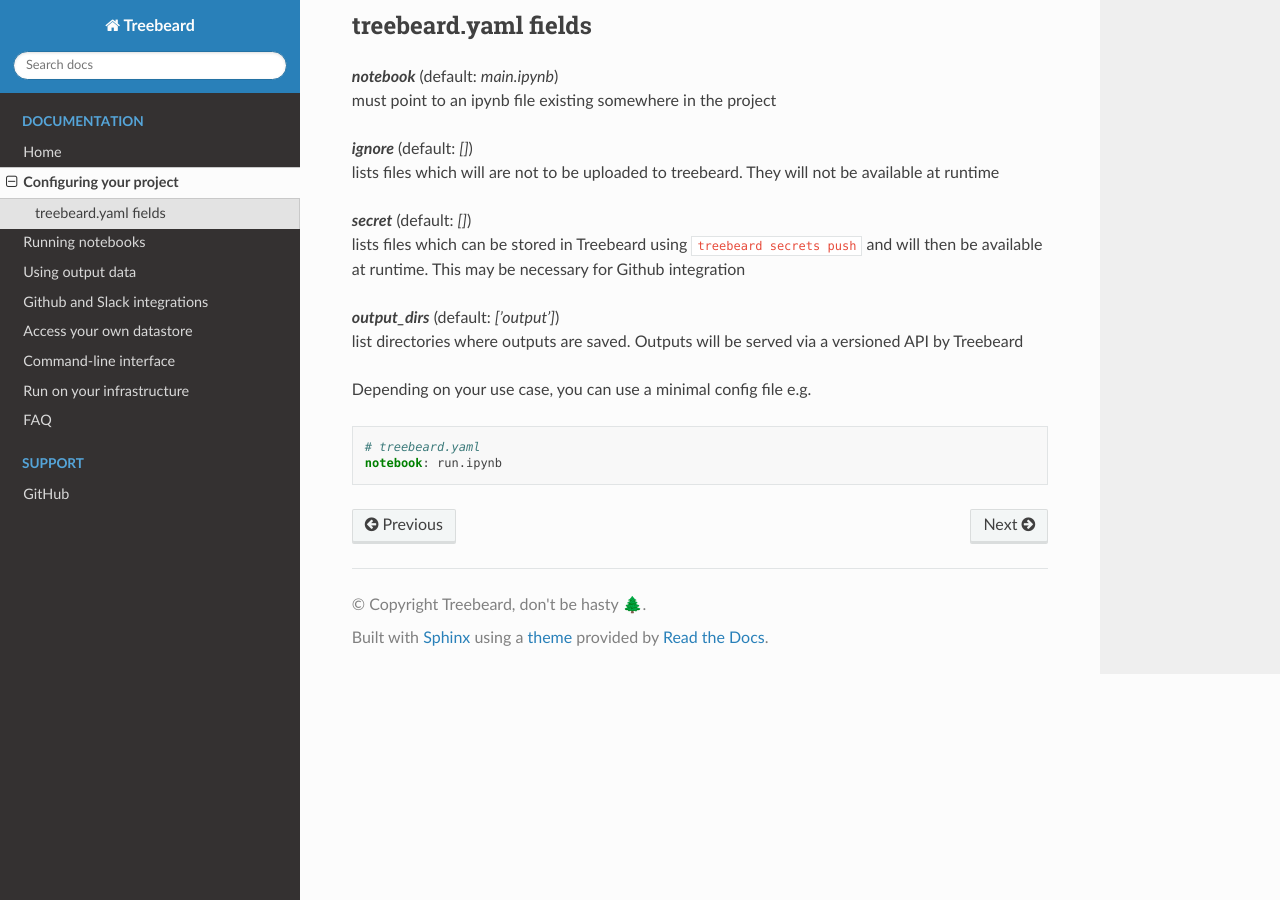
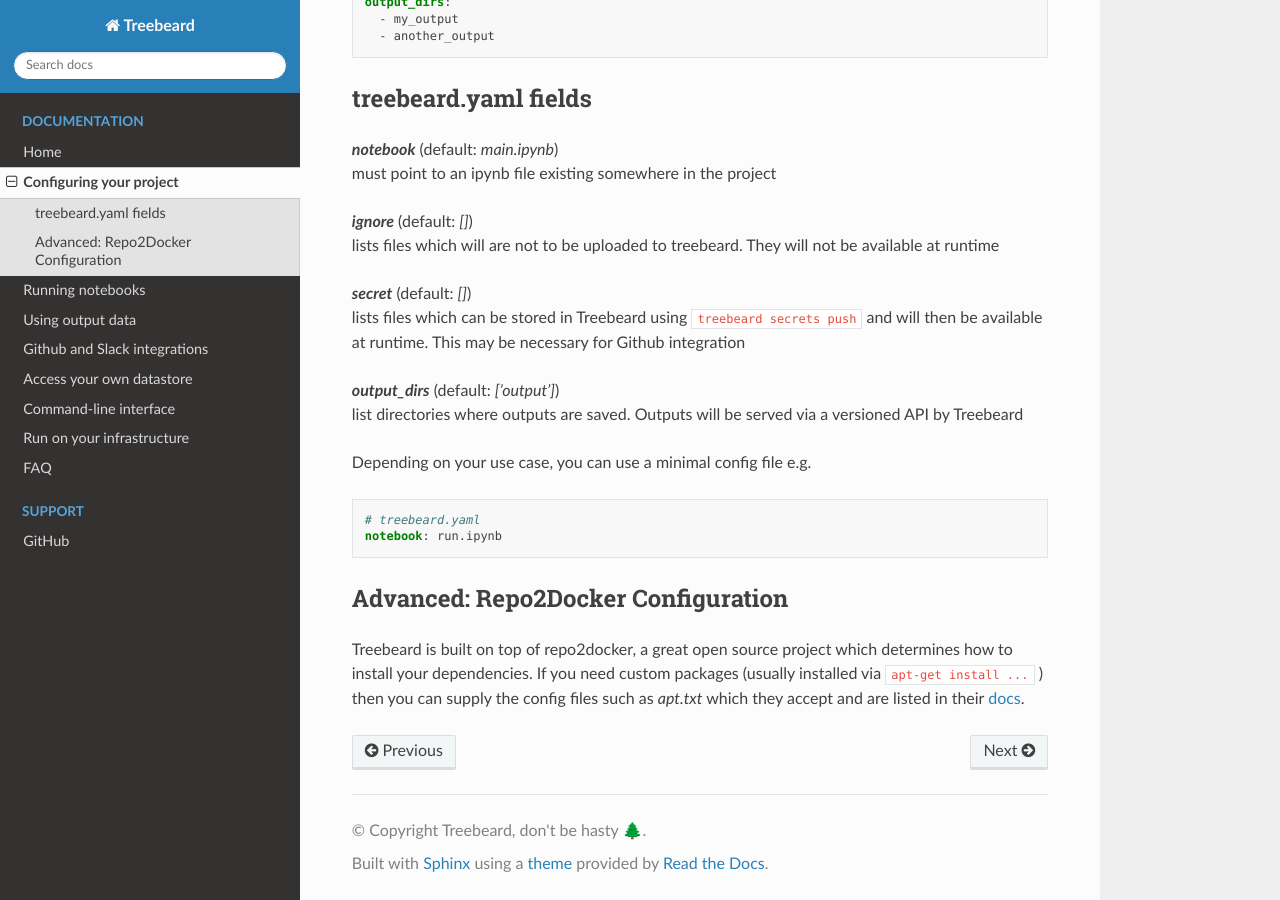
Before and after one commit to treebeardtech/nbmake-action, a Sphinx documentation site: the page built from docs/project_config.md, in a window 1280 px wide and 900 px high, scrolled down 845 px. Built offline with Sphinx 7.4.7 and the Read the Docs theme 2.0.0, drawn with Linux system fonts in a browser that asks for light colours; some of the changed text lies outside the part shown.

Commit message:
Update treebeard

````diff
--- a/docs/project_config.md
+++ b/docs/project_config.md
@@ -1,4 +1,6 @@
 # Configuring your project
+
+Note: Whichever form of dependency management you use, you will need to include `treebeard` as a dependency.
 
 Treebeard requires the directory which it is run in to contain:
 
@@ -60,3 +62,7 @@
 # treebeard.yaml
 notebook: run.ipynb
 ```
+
+## Advanced: Repo2Docker Configuration
+
+Treebeard is built on top of repo2docker, a great open source project which determines how to install your dependencies. If you need custom packages (usually installed via `apt-get install ...` ) then you can supply the config files such as _apt.txt_ which they accept and are listed in their [docs](https://repo2docker.readthedocs.io/en/latest/config_files.html).
--- a/requirements.txt
+++ b/requirements.txt
@@ -1,5 +1,5 @@
 jupyter
-treebeard==0.0.55
+treebeard
 requests
 pandas
 numpy
````
